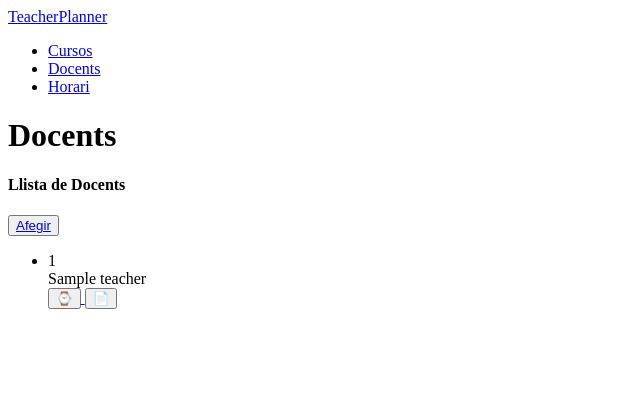
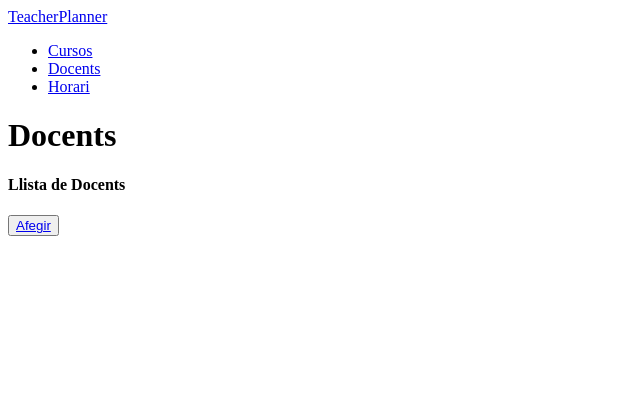
Before and after one commit to m12grup6/teacherplanner, a Symfony app: template www/teacher_planner/templates/teacher/allTeachers.html.twig in a window 1280 px wide. Shown: the top 414 px of the page, without its empty margins (0-640 px from the left). Run offline with Twig, Linux system fonts and the light colour scheme; the template is opened without the code that fills it: most values are stand-ins (such as "Sample title", 1, 10 or a date in 2020); some libraries are stand-ins or nearby versions.

Commit message:
Mostrem només els teachers

```diff
--- a/www/teacher_planner/templates/teacher/allTeachers.html.twig
+++ b/www/teacher_planner/templates/teacher/allTeachers.html.twig
@@ -25,9 +25,9 @@
         </div>
         <div class="card-body">
             <ul class="list-group list-group-flush">
+            {% if allTeachers | length > 0 %}
                 {% for teacher in allTeachers %}
-
-                    {% if teacher %}
+                    {% if 'ROLE_USER' in teacher.roles %}
                         <li class="list-group-item">
                             <div class="row align-items-center">
                                 <div class="col-auto">{{ teacher.id }}</div>
@@ -48,13 +48,14 @@
                                 </div>
                             </div>
                         </li>
-                    {% else %}
-                        <li class="list-group-item">
-                            No n'hi ha
-                        </li>
                     {% endif %}
                 {% endfor %}
             </ul>
+            {% else %}
+                <li class="list-group-item">
+                    No n'hi ha
+                </li>
+            {% endif %}
         </div>
     </div>
 {% endblock %}
```
